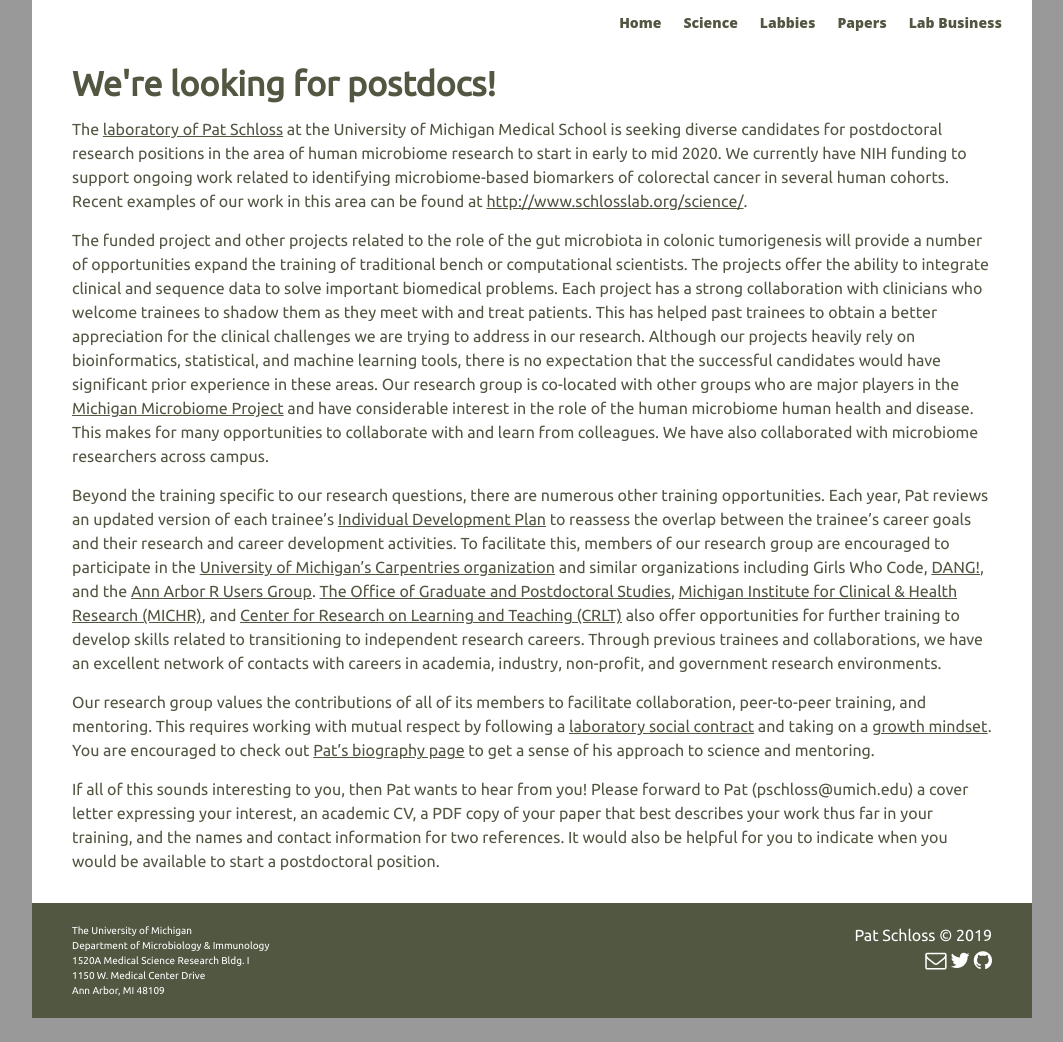
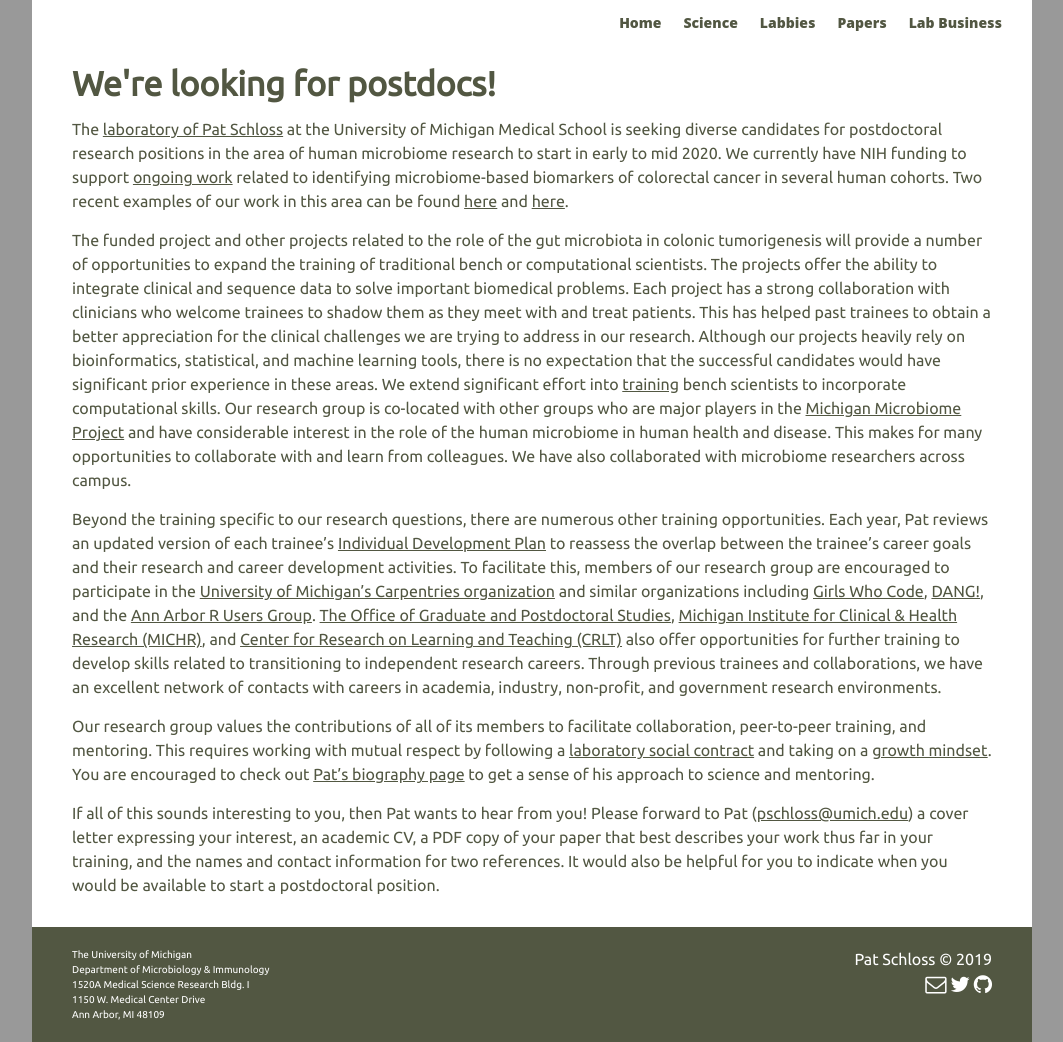
Before and after one commit to SchlossLab/schlosslab.github.io, a Jekyll site: the page built from postdoc_solicitation.md, in a window 1280 px wide. Shown: the whole page, without its empty margins (108-1171 px from the left). Built offline with Jekyll 4.4.1, drawn with Linux system fonts in a browser that asks for light colours; nearby versions of some CDN libraries; before the commit the page ends 1018 px from its top, so only the background shows below that.

Commit message:
Incorporate suggested edits

```diff
--- a/postdoc_solicitation.md
+++ b/postdoc_solicitation.md
@@ -3,12 +3,12 @@ layout: index_page
 title: We're looking for postdocs!
 ---
 
-The [laboratory of Pat Schloss](http://www.schlosslab.org) at the University of Michigan Medical School is seeking diverse candidates for postdoctoral research positions in the area of human microbiome research to start in early to mid 2020. We currently have NIH funding to support ongoing work related to identifying microbiome-based biomarkers of colorectal cancer in several human cohorts. Recent examples of our work in this area can be found at [http://www.schlosslab.org/science/](http://www.schlosslab.org/science/).
+The [laboratory of Pat Schloss](http://www.schlosslab.org) at the University of Michigan Medical School is seeking diverse candidates for postdoctoral research positions in the area of human microbiome research to start in early to mid 2020. We currently have NIH funding to support [ongoing work](http://www.schlosslab.org/science/#crc) related to identifying microbiome-based biomarkers of colorectal cancer in several human cohorts. Two recent examples of our work in this area can be found [here](https://doi.org/10.1101/816090) and [here](https://mbio.asm.org/content/10/4/e01454-19).
 
-The funded project and other projects related to the role of the gut microbiota in colonic tumorigenesis will provide a number of opportunities expand the training of traditional bench or computational scientists. The projects offer the ability to integrate clinical and sequence data to solve important biomedical problems. Each project has a strong collaboration with clinicians who welcome trainees to shadow them as they meet with and treat patients. This has helped past trainees to obtain a better appreciation for the clinical challenges we are trying to address in our research. Although our projects heavily rely on bioinformatics, statistical, and machine learning tools, there is no expectation that the successful candidates would have significant prior experience in these areas. Our research group is co-located with other groups who are major players in the [Michigan Microbiome Project](https://microbe.med.umich.edu) and have considerable interest in the role of the human microbiome human health and disease. This makes for many opportunities to collaborate with and learn from colleagues. We have also collaborated with microbiome researchers across campus.
+The funded project and other projects related to the role of the gut microbiota in colonic tumorigenesis will provide a number of opportunities to expand the training of traditional bench or computational scientists. The projects offer the ability to integrate clinical and sequence data to solve important biomedical problems. Each project has a strong collaboration with clinicians who welcome trainees to shadow them as they meet with and treat patients. This has helped past trainees to obtain a better appreciation for the clinical challenges we are trying to address in our research. Although our projects heavily rely on bioinformatics, statistical, and machine learning tools, there is no expectation that the successful candidates would have significant prior experience in these areas. We extend significant effort into [training](lab_business) bench scientists to incorporate computational skills. Our research group is co-located with other groups who are major players in the [Michigan Microbiome Project](https://microbe.med.umich.edu) and have considerable interest in the role of the human microbiome in human health and disease. This makes for many opportunities to collaborate with and learn from colleagues. We have also collaborated with microbiome researchers across campus.
 
-Beyond the training specific to our research questions, there are numerous other training opportunities. Each year, Pat reviews an updated version of each trainee's [Individual Development Plan](https://www.sciencemag.org/careers/2013/05/myidp) to reassess the overlap between the trainee's career goals and their research and career development activities. To facilitate this, members of our research group are encouraged to participate in the [University of Michigan's Carpentries organization](https://umswc.github.io) and similar organizations including Girls Who Code, [DANG!](https://um-dang.github.io), and the [Ann Arbor R Users Group](https://annarborrusergroup.github.io). [The Office of Graduate and Postdoctoral Studies](https://ogps.med.umich.edu), [Michigan Institute for Clinical & Health Research (MICHR)](https://www.michr.umich.edu), and [Center for Research on Learning and Teaching (CRLT)](http://www.crlt.umich.edu) also offer opportunities for further training to develop skills related to transitioning to independent research careers. Through previous trainees and collaborations, we have an excellent network of contacts with careers in academia, industry, non-profit, and government research environments.
+Beyond the training specific to our research questions, there are numerous other training opportunities. Each year, Pat reviews an updated version of each trainee's [Individual Development Plan](https://www.sciencemag.org/careers/2013/05/myidp) to reassess the overlap between the trainee's career goals and their research and career development activities. To facilitate this, members of our research group are encouraged to participate in the [University of Michigan's Carpentries organization](https://umswc.github.io) and similar organizations including [Girls Who Code](http://umich.edu/~girlswc/), [DANG!](https://um-dang.github.io), and the [Ann Arbor R Users Group](https://annarborrusergroup.github.io). [The Office of Graduate and Postdoctoral Studies](https://ogps.med.umich.edu), [Michigan Institute for Clinical & Health Research (MICHR)](https://www.michr.umich.edu), and [Center for Research on Learning and Teaching (CRLT)](http://www.crlt.umich.edu) also offer opportunities for further training to develop skills related to transitioning to independent research careers. Through previous trainees and collaborations, we have an excellent network of contacts with careers in academia, industry, non-profit, and government research environments.
 
 Our research group values the contributions of all of its members to facilitate collaboration, peer-to-peer training, and mentoring. This requires working with mutual respect by following a [laboratory social contract](http://www.schlosslab.org/lab_business/social_contract.html) and taking on a [growth mindset](http://www.academichermit.com/2016/01/04/Suck-until-you-dont.html). You are encouraged to check out [Pat's biography page](http://www.schlosslab.org/labbies/schloss.html) to get a sense of his approach to science and mentoring.
 
-If all of this sounds interesting to you, then Pat wants to hear from you! Please forward to Pat (pschloss@umich.edu) a cover letter expressing your interest, an academic CV, a PDF copy of your paper that best describes your work thus far in your training, and the names and contact information for two references. It would also be helpful for you to indicate when you would be available to start a postdoctoral position.
+If all of this sounds interesting to you, then Pat wants to hear from you! Please forward to Pat ([pschloss@umich.edu](mailto:pschloss@umich.edu)) a cover letter expressing your interest, an academic CV, a PDF copy of your paper that best describes your work thus far in your training, and the names and contact information for two references. It would also be helpful for you to indicate when you would be available to start a postdoctoral position.
```
